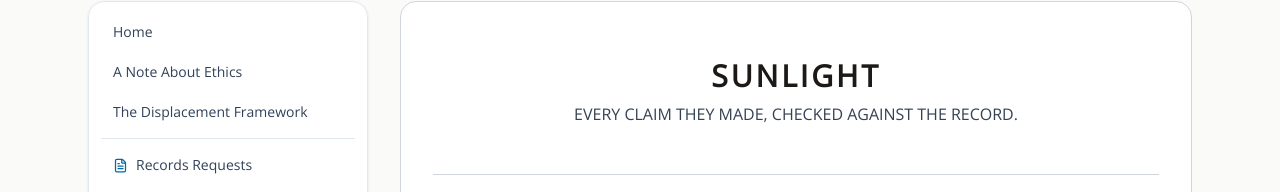
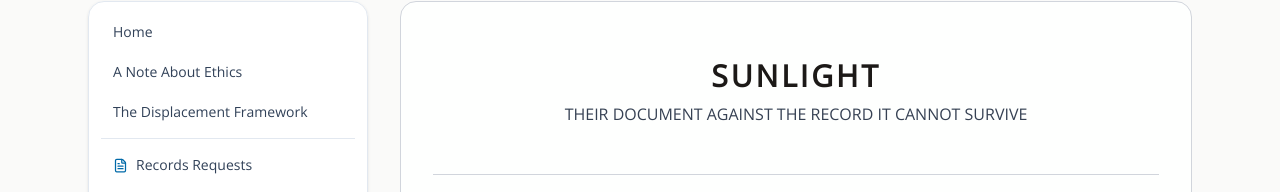
Before and after one commit to rswfire/rswfire.oprd, a Next.js app: page /sunlight in a window 1280 px wide. Shown: the part 132-324 px from the top of the page. Built offline with nearby package versions, Linux system fonts and the light colour scheme.

Commit message:
sunlight: subtitle

```diff
--- a/app/(archive)/sunlight/page.tsx
+++ b/app/(archive)/sunlight/page.tsx
@@ -71,7 +71,7 @@ export default function SunlightPage() {
     return (
         <SectionPage
             title="SUNLIGHT"
-            subtitle="EVERY CLAIM THEY MADE, CHECKED AGAINST THE RECORD."
+            subtitle="THEIR DOCUMENT AGAINST THE RECORD IT CANNOT SURVIVE"
         >
             <div className="mt-4">
                 The State of Oregon wrote a story about me. It was written over ten months by the
```
